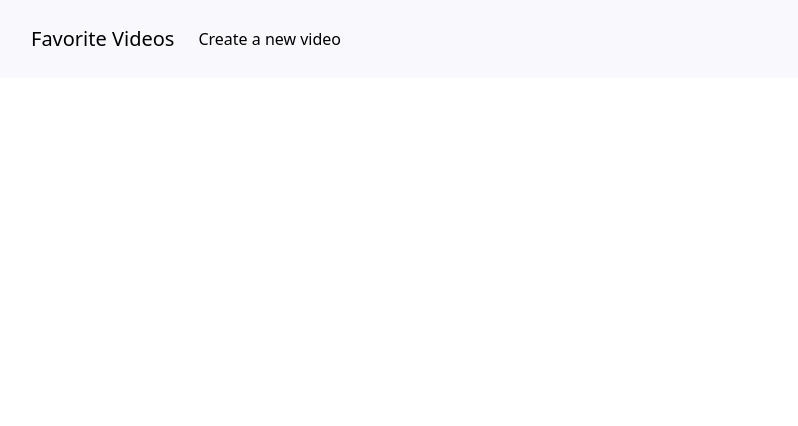
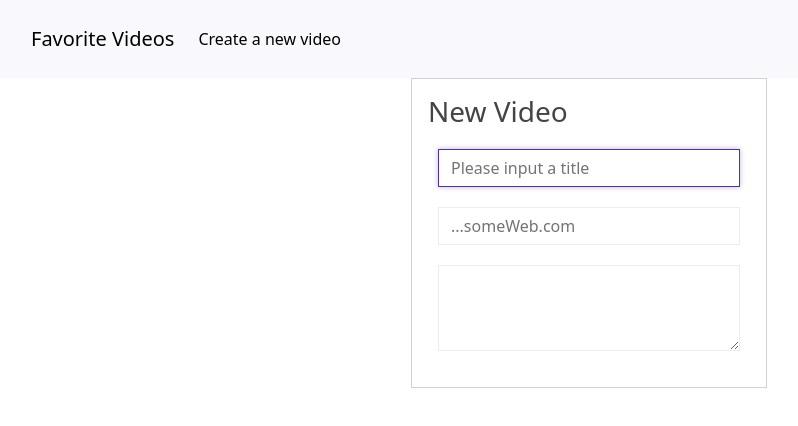
Before and after one commit to Raul184/MERN_TypeScript, a React (Create React App) app in the folder client/: page /new in a window 1280 px wide. Shown: the top 426 px of the page, without its empty margins (51-849 px from the left). Built offline with nearby package versions, Linux system fonts and the light colour scheme.

Commit message:
form pg in progress

```diff
--- a/client/src/components/videoForm/VideoForm.tsx
+++ b/client/src/components/videoForm/VideoForm.tsx
@@ -2,8 +2,40 @@ import React from 'react'
 
 const VideoForm = () => {
   return (
-    <div>
-
+    <div className="row">
+      <div className="col-md-4 offset-md-4">
+        <div className="card">
+          <div className="card-body">
+            <h3>New Video</h3>
+            <form action="">
+              <div style={{margin: '20px 10px'}}>
+                <input
+                  type="text"
+                  name="title"
+                  placeholder="Please input a title"
+                  className="form-control"
+                  autoFocus
+                />
+              </div>
+              <div style={{margin: '20px 10px'}}>
+                <input
+                  type="text"
+                  name="url"
+                  placeholder="...someWeb.com"
+                  className="form-control"
+                />
+              </div>
+              <div style={{margin: '20px 10px'}}>
+                <textarea
+                  name="Description"
+                  rows={3}
+                  className="form-control"
+                />
+              </div>
+            </form>
+          </div>
+        </div>
+      </div>
     </div>
   )
 }
```
